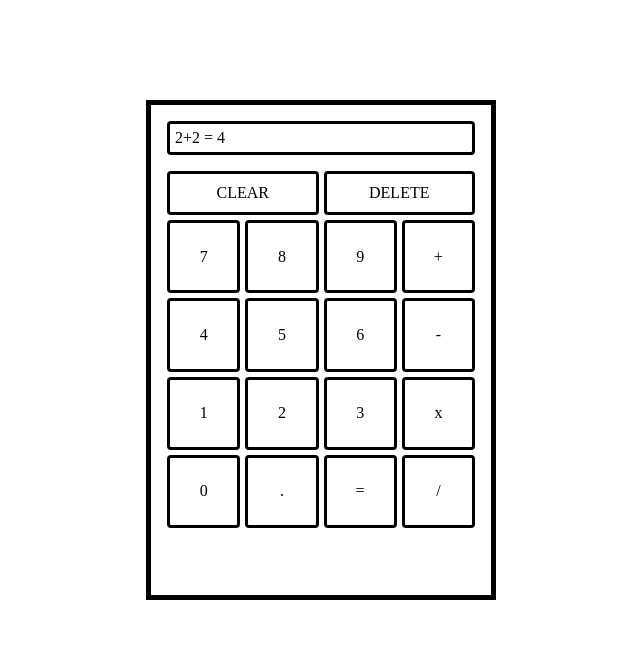
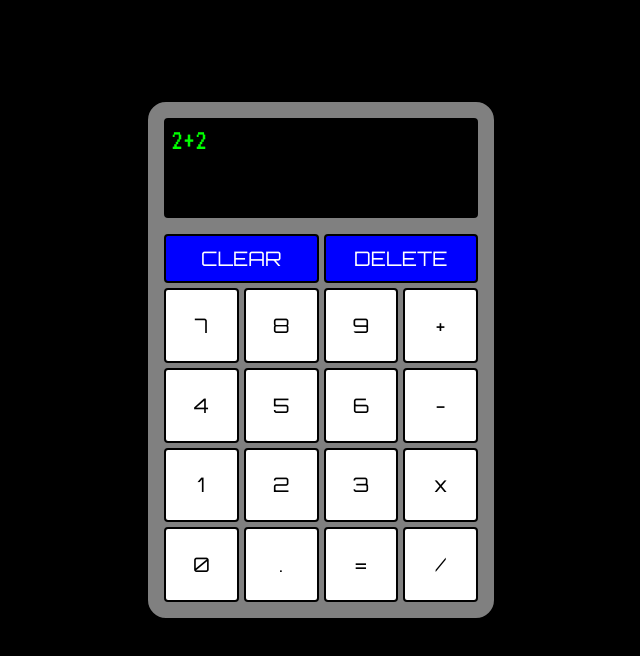
Before and after one commit to apociello/calculator, a plain HTML site: page index.html in a window 1280 px wide. Shown: the whole page, without its empty margins (319-959 px from the left). Drawn offline with Linux system fonts and the light colour scheme.

Commit message:
Finish overall style of the calculator We added colors, fonts, and symetry

```diff
--- a/index.html
+++ b/index.html
@@ -5,36 +5,42 @@
     <meta name="viewport" content="width=device-width, initial-scale=1.0">
     <title>Calculator</title>
     <link rel="stylesheet" href="style.css">
+    <link rel="preconnect" href="https://fonts.googleapis.com">
+    <link rel="preconnect" href="https://fonts.gstatic.com" crossorigin>
+    <link href="https://fonts.googleapis.com/css2?family=Inconsolata:wght@200..900&family=VT323&display=swap" rel="stylesheet">
+    <link rel="preconnect" href="https://fonts.googleapis.com">
+    <link rel="preconnect" href="https://fonts.gstatic.com" crossorigin>
+    <link href="https://fonts.googleapis.com/css2?family=Orbitron:wght@400..900&display=swap" rel="stylesheet">
 </head>
 <body>
     <div class="calculator-box">
         <div class="display">
-            2+2 = 4
+            2+2
         </div>
 
         <div class="buttons">
             <div class="top-row">
-                <p class="button">CLEAR</p>
-                <p class="button">DELETE</p>
+                <button>CLEAR</button>
+                <button>DELETE</button>
             </div>
 
             <div class="numbers">
-                <p class="button">7</p>
-                <p class="button">8</p>
-                <p class="button">9</p>
-                <p class="button">+</p>
-                <p class="button">4</p>
-                <p class="button">5</p>
-                <p class="button">6</p>
-                <p class="button">-</p>
-                <p class="button">1</p>
-                <p class="button">2</p>
-                <p class="button">3</p>
-                <p class="button">x</p>
-                <p class="button">0</p>
-                <p class="button">.</p>
-                <p class="button">=</p>
-                <p class="button">/</p>
+                <button id="este">7</button>
+                <button>8</button>
+                <button>9</button>
+                <button>+</button>
+                <button>4</button>
+                <button>5</button>
+                <button>6</button>
+                <button>-</button>
+                <button>1</button>
+                <button>2</button>
+                <button>3</button>
+                <button>x</button>
+                <button>0</button>
+                <button>.</button>
+                <button>=</button>
+                <button>/</button>
             </div>
 
 
--- a/style.css
+++ b/style.css
@@ -4,19 +4,31 @@
     padding: 0;
 }
 
+body{
+    font-size: 25px;
+    background-color: black;
+}
+
 .calculator-box {
     width: 350px;
-    height: 500px;
+    height: 520px;
     margin: 0 auto;
     margin-top: 100px;
-    border: 5px solid;
+    border:2px solid;
+    border-radius: 20px;
+    background-color: grey;
 }
 
 .display {
-    border: 3px solid;
+    border: 2px solid black;
     margin: 16px;
     padding: 5px;
     border-radius: 4px;
+    background-color: black;
+    height: 100px;
+    font-family: "VT323", monospace;
+    font-size: 30px;
+    color: #00FF00
 }
 
 .buttons {
@@ -25,17 +37,20 @@
     flex-direction: column;
 }
 
-.button {
-    border: 3px solid;
+button {
+    font-size: 20px;
+    font-family: "Orbitron", sans-serif;
+    border: 2px solid;
     display: flex;
     justify-content: center;
     align-items: center;
     padding: 10px;
     flex: 1 0 60px;
     border-radius: 4px;
+    background-color: white;
 }
 
-.numbers .button {
+.numbers button {
     aspect-ratio: 1/1;
 }
 
@@ -46,6 +61,12 @@
     margin-bottom: 5px;
 }
 
+.top-row button {
+    border: 2px solid black;
+    background-color: blue;
+    color: white;
+}
+
 .numbers {
     display: flex;
     flex-wrap: wrap;
```
